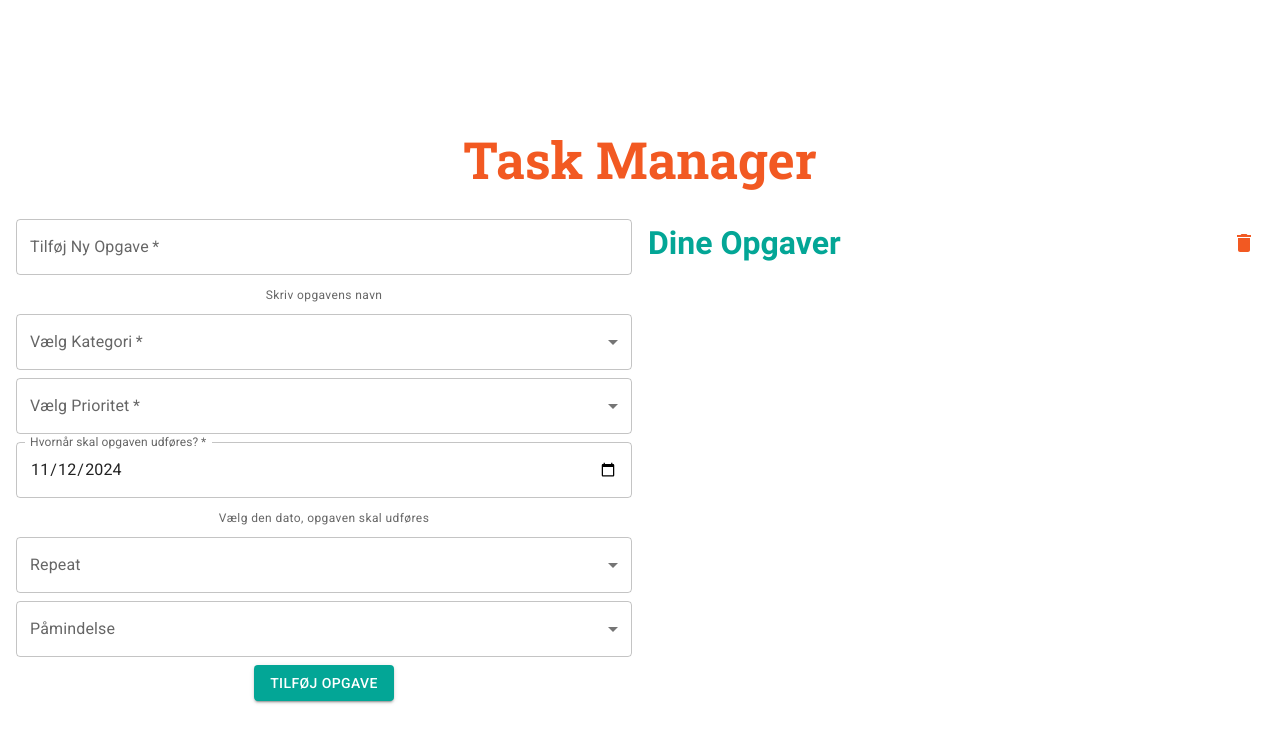
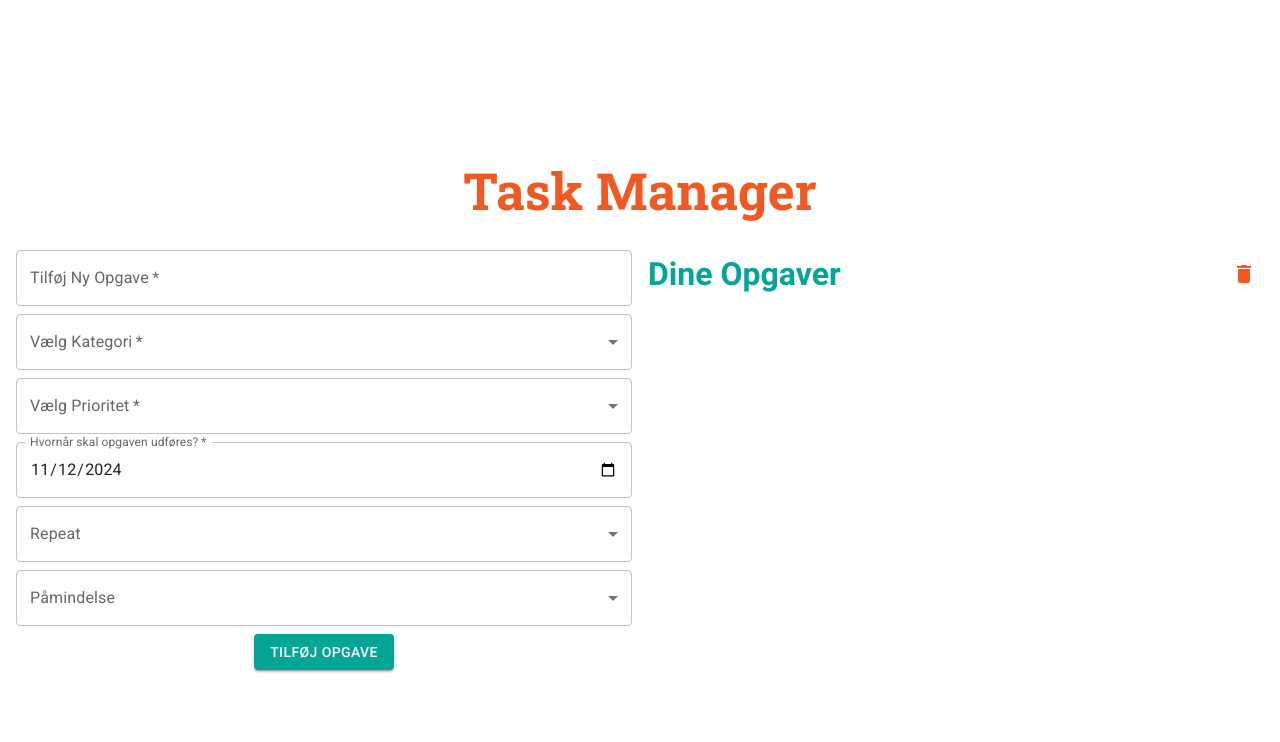
Before and after one commit to RoerMadsen/task-manager-project, a React (Vite) app: page / in a window 1280 px wide. Shown: the top 742 px of the page. Built offline with nearby package versions, Linux system fonts and the light colour scheme.

Commit message:
rettelser og opdatering af README

```diff
--- a/src/App.tsx
+++ b/src/App.tsx
@@ -1,4 +1,4 @@
-import React, { useState, useEffect } from "react";
+import { useState, useEffect } from "react";
 import NewTask from "./NewTask";
 import TaskList from "./TaskList";
 import { Task } from "./types";
--- a/src/NewTask.tsx
+++ b/src/NewTask.tsx
@@ -1,4 +1,4 @@
-import React, { useState, FormEvent } from "react";
+import { useState, FormEvent } from "react";
 import TextField from "@mui/material/TextField";
 import Box from "@mui/material/Box";
 import OutlinedInput from "@mui/material/OutlinedInput";
@@ -11,7 +11,6 @@ import Alert from "@mui/material/Alert";
 import AlertTitle from "@mui/material/AlertTitle";
 import Button from "@mui/material/Button";
 import { themeColors } from "./theme";
-import { FormHelperText } from "@mui/material";
 
 interface NewTaskProps {
   addNewTask: (
@@ -170,11 +169,7 @@ const NewTask = ({ addNewTask }: NewTaskProps) => {
           fullWidth
           required
           aria-required="true"
-          aria-describedby="taskname-helper-text"
         />
-        <FormHelperText id="taskname-hepler-text">
-          Skriv opgavens navn
-        </FormHelperText>
         <FormControl fullWidth required>
           <InputLabel id="category-label">Vælg Kategori</InputLabel>
           <Select
@@ -215,11 +210,7 @@ const NewTask = ({ addNewTask }: NewTaskProps) => {
           required
           InputLabelProps={{ shrink: true }}
           aria-required="true"
-          aria-describedby="date-helper-text"
         />
-        <FormHelperText id="date-helper-text">
-          Vælg den dato, opgaven skal udføres
-        </FormHelperText>
 
         <FormControl fullWidth>
           <InputLabel id="repeat-select-label">Repeat</InputLabel>
--- a/src/TaskItem.tsx
+++ b/src/TaskItem.tsx
@@ -13,10 +13,6 @@ import {
   DialogContent,
   DialogActions,
   Button,
-  FormControl,
-  InputLabel,
-  Select,
-  MenuItem,
   SelectChangeEvent
 } from "@mui/material";
 import TextField from "@mui/material/TextField";
@@ -115,13 +111,16 @@ const TaskItem = ({
     <Box
       sx={{
         display: "flex",
+        alignItems: "flex-start",
         justifyContent: "space-between",
         width: "100%"
       }}>
+      <Box sx={{ flex: 1, marginRight: 1 }}>
         <Accordion>
           <Tooltip title="Vis hele opgaven" placement="top-end">
             <AccordionSummary expandIcon={<ExpandMoreIcon />}>
-            <Box sx={{ display: "flex", alignItems: "center", width: "100%" }}>
+              <Box
+                sx={{ display: "flex", alignItems: "center", width: "100%" }}>
                 <Typography variant="body1" sx={{ flexGrow: 1 }}>
                   <p className="bold">{task.taskName}</p>
                 </Typography>
@@ -171,12 +170,13 @@ const TaskItem = ({
             </Box>
           </AccordionDetails>
         </Accordion>
+      </Box>
+
       {/* Checkbox udenfor Accordion */}
       <Box
         sx={{
           display: "flex",
-          alignItems: "flex-start",
-          justifyContent: "space-between"
+          alignItems: "center"
         }}>
         <Checkbox checked={checked} onChange={onToggle} />
       </Box>
```
Also changed, not shown: src/TaskList.tsx (+1 -8 lines), 1 other file (tests, documents, lock files or other folders). Lines whose indentation alone changed are shown as unchanged.
